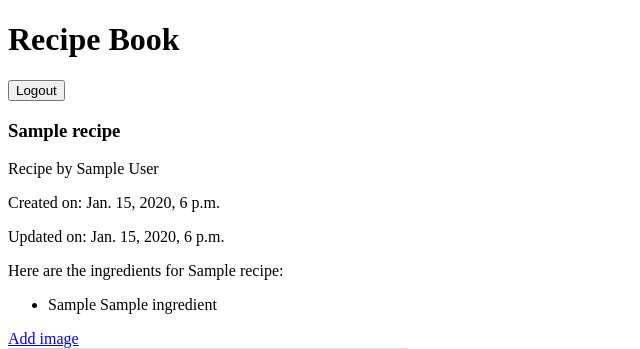
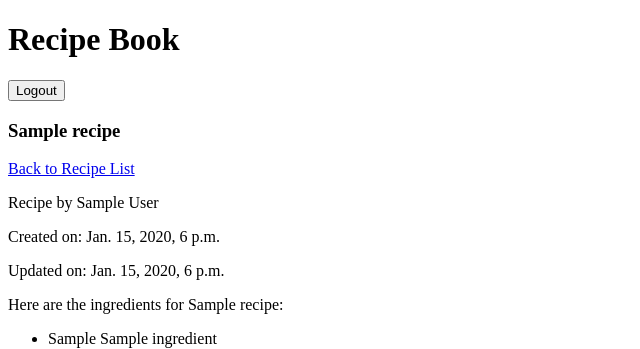
Before and after one commit to kjtabo/recipebook-tabo-kenjonree, a Django app: page /recipe/1 in a window 1280 px wide. Shown: the top 349 px of the page, without its empty margins (0-640 px from the left). Run offline with Django 5.2, Linux system fonts and the light colour scheme; a user stored in the database is signed in; tables that the repository leaves empty hold one stand-in row (values such as "Sample post"); grey boxes marked "Sample" are stand-in pictures.

Commit message:
added link to recipe list in detail and recipe add

```diff
--- a/ledger/templates/ledger/recipe_add_new.html
+++ b/ledger/templates/ledger/recipe_add_new.html
@@ -1,6 +1,7 @@
 {% extends 'base.html' %}
 {% block title %}Add a Recipe{% endblock %}
 {% block content %}
+    <a href="{% url 'ledger:recipe_list' %}">Back to Recipe List</a>
     <form method="POST" enctype="multipart/form-data">
         {% csrf_token %}
         {{ form }}
--- a/ledger/templates/ledger/recipe_detail.html
+++ b/ledger/templates/ledger/recipe_detail.html
@@ -2,6 +2,7 @@
 {% block title %}{{ object.name }}{% endblock %}
 {% block content %}
     <h3>{{ object.name }}</h3>
+    <a href="{% url 'ledger:recipe_list' %}">Back to Recipe List</a>
     <p>Recipe by {{ object.author.name }}</p>
     <p>Created on: {{ object.created_on }}</p>
     <p>Updated on: {{ object.updated_on }}</p>
```
